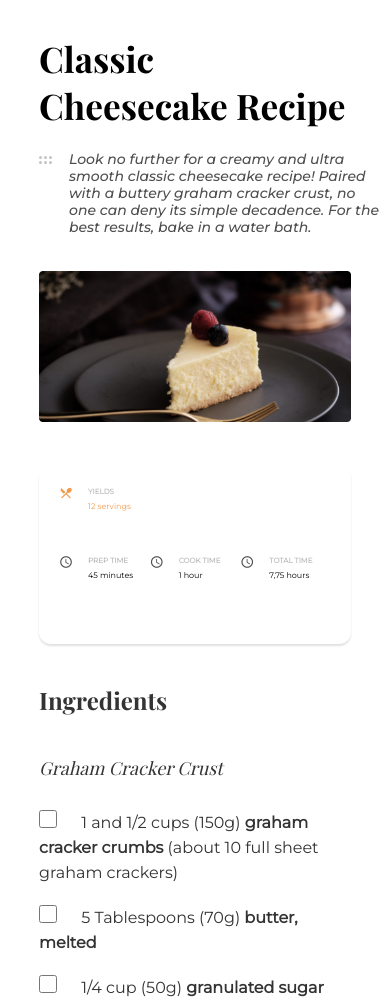
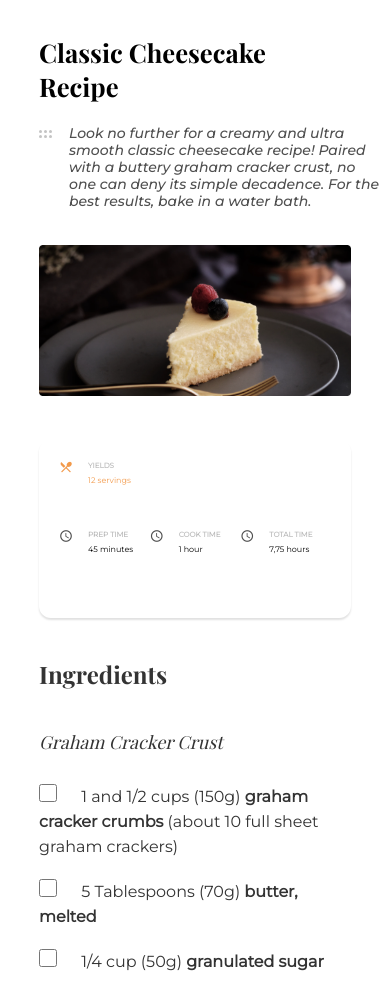
Before and after one commit to sriramhegdeofficial/DevChallenges.io-Recipe-Blog, a website: page index.html in a window 390 px wide. Shown: the top 1000 px of the page. Drawn offline with nearby package versions, Linux system fonts and the light colour scheme.

Commit message:
v2 of completed project

```diff
--- a/style.css
+++ b/style.css
@@ -252,7 +252,7 @@ footer {
 
     .title {
 
-        font-size: 2.2rem;
+        font-size: 1.6rem;
     }
 
     .quote-wrapper p {
```
